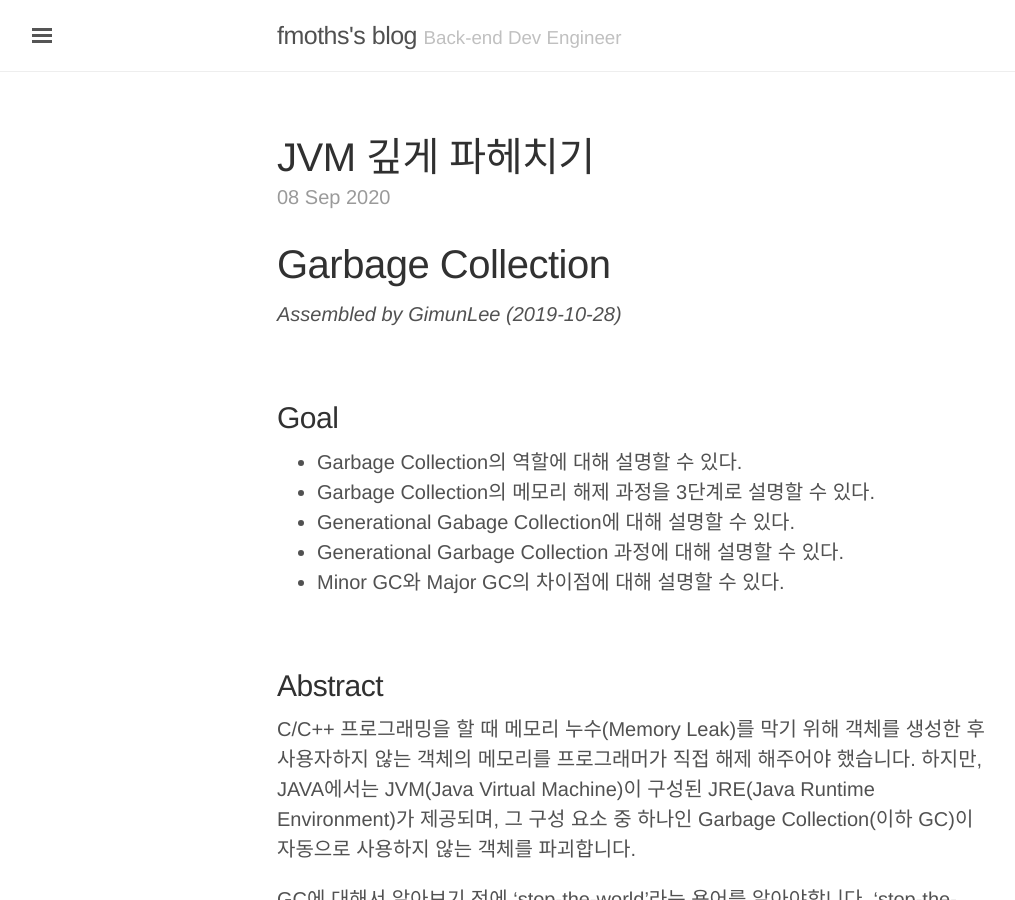
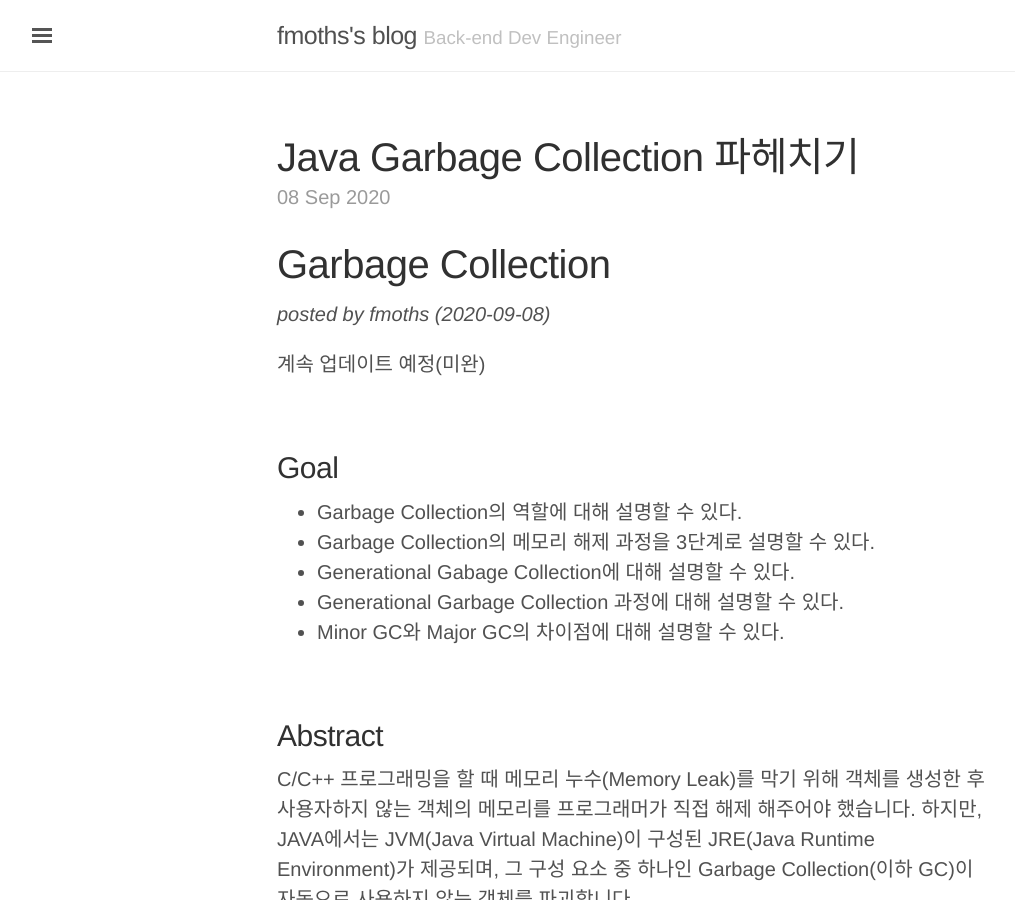
Before and after one commit to fmoths/fmoths.github.io, a Jekyll site: the page built from _posts/2020-09-08-java-garbage-collection.md, in a window 1280 px wide and 900 px high. Shown: the whole window, without its empty margins (3-1018 px from the left). Built offline with Jekyll 4.4.1, drawn with Linux system fonts in a browser that asks for light colours; some web fonts are replaced.

Commit message:
업데이트 예정

```diff
--- a/_posts/2020-09-08-java-garbage-collection.md
+++ b/_posts/2020-09-08-java-garbage-collection.md
@@ -1,13 +1,16 @@
 ---
 layout: post
-title: JVM 깊게 파헤치기
+title: Java Garbage Collection 파헤치기
 categories: Java
 tags: Java
 ---
 
 # Garbage Collection
 
-*Assembled by GimunLee (2019-10-28)*
+*posted by fmoths (2020-09-08)*
+
+
+계속 업데이트 예정(미완)
 
 <br>
 
```
